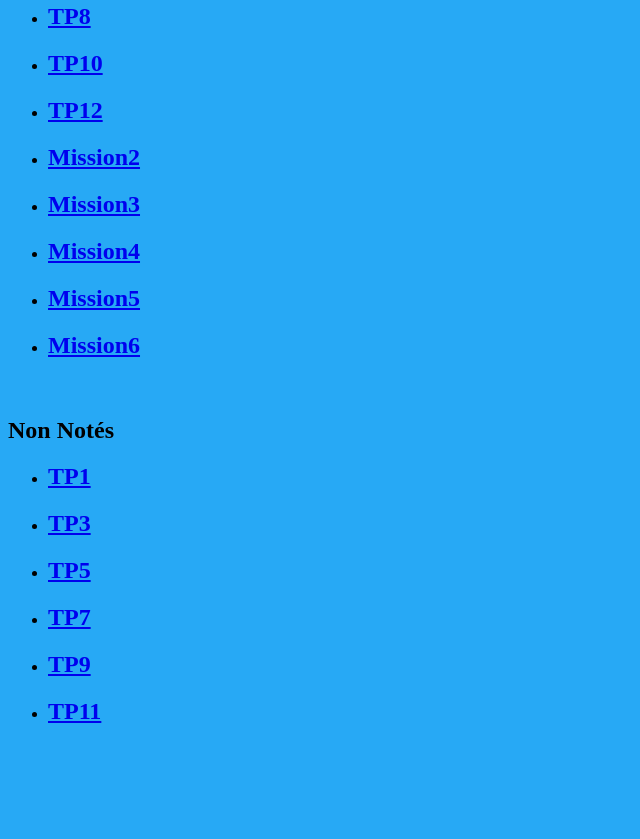
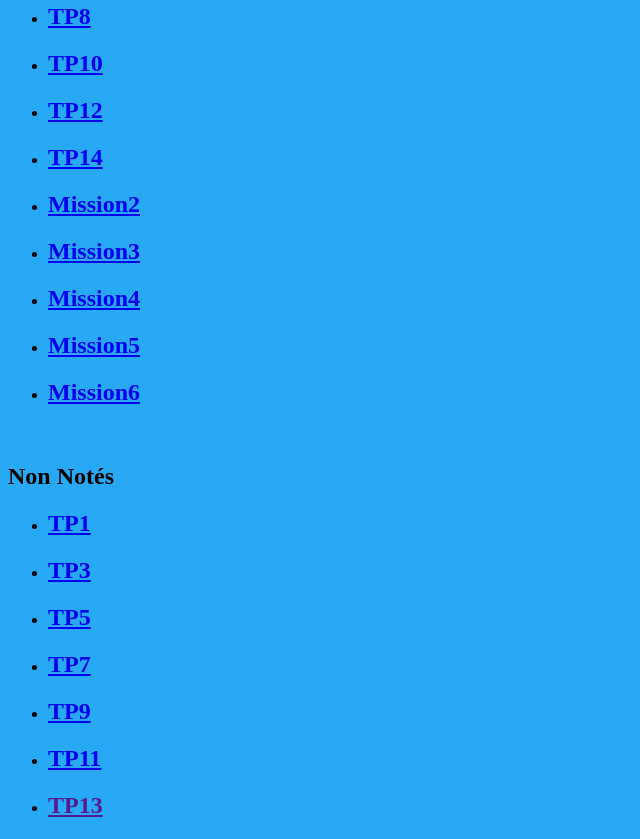
Before and after one commit to ljuerystock/portfolio_juery_lucas, a plain HTML site: page index.html in a window 1280 px wide. Shown: the part 302-1141 px from the top of the page, without its empty margins (0-640 px from the left). Before the commit the page ends 1047 px from the top, so only its background shows below. Drawn offline with Linux system fonts and the light colour scheme.

Commit message:
Update index.html

```diff
--- a/index.html
+++ b/index.html
@@ -20,6 +20,7 @@
         <li> <h2><a href="https://ljuerystock.github.io/tp8_ljuery/">TP8</a></h2> </li>
         <li> <h2><a href="https://ljuerystock.github.io/tp10_ljuery/">TP10</a></h2> </li>
         <li> <h2><a href="https://ljuerystock.github.io/tp12_ljuery/">TP12</a></h2> </li>
+        <li> <h2><a href="https://ljuerystock.github.io/tp14_ljuery/">TP14</a></h2> </li>
         <li> <h2><a href="https://ljuerystock.github.io/Mission2_Juery_Lucas/">Mission2</a></h2> </li>
         <li> <h2><a href="https://ljuerystock.github.io/mission3_ljuery/">Mission3</a></h2> </li>
         <li> <h2><a href="Mission 4 Juery Lucas - Les environnements d’exploitation.pdf">Mission4</a></h2> </li>
@@ -38,6 +39,7 @@
         <li> <h2><a href="https://ljuerystock.github.io/tp7_ljuery/">TP7</a></h2> </li>
         <li> <h2><a href="https://ljuerystock.github.io/tp9_ljuery/">TP9</a></h2> </li>
         <li> <h2><a href="https://ljuerystock.github.io/tp11_ljuery/">TP11</a></h2> </li>
+        <li> <h2><a href="">TP13</a></h2> </li>
     </ul>
 
 </body>
```
